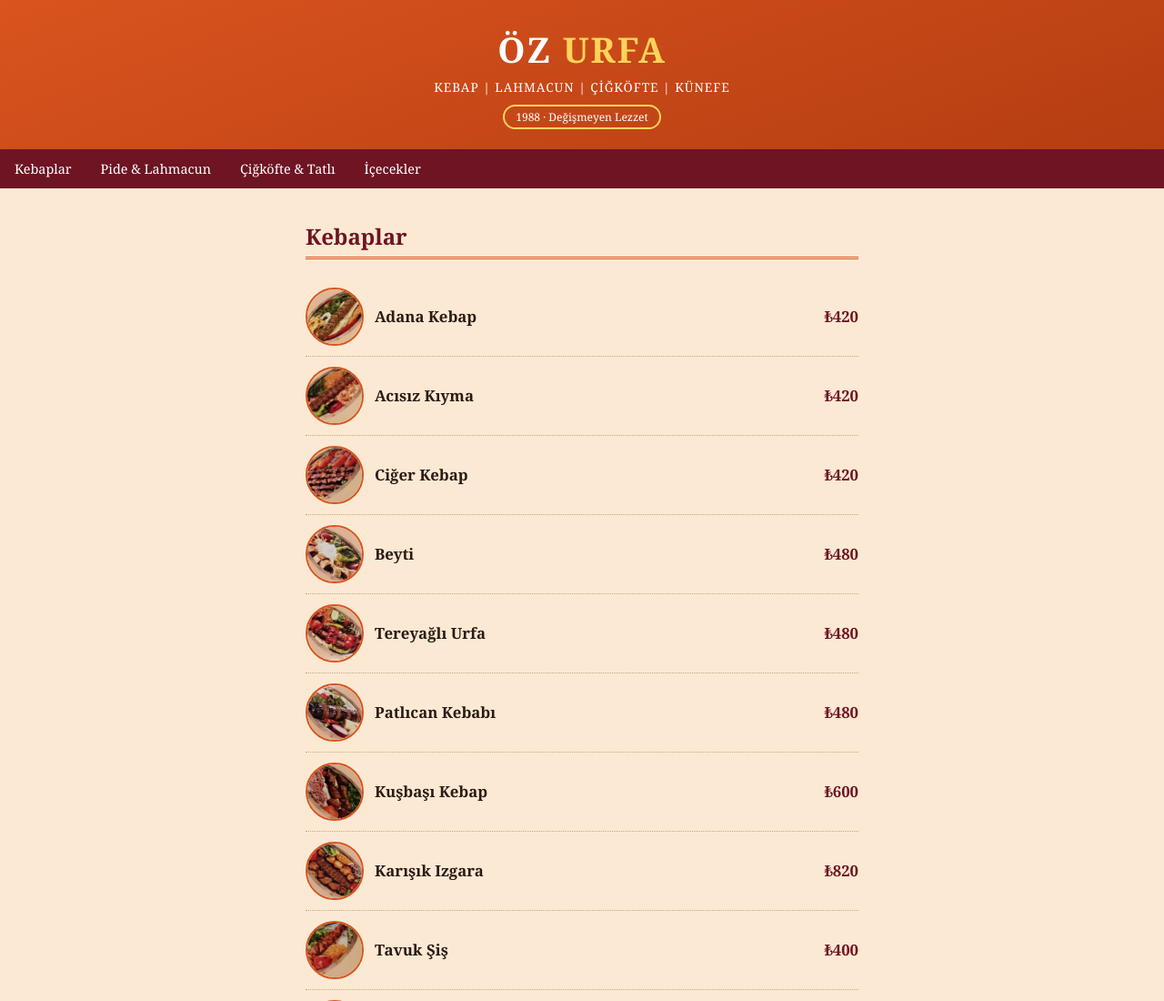
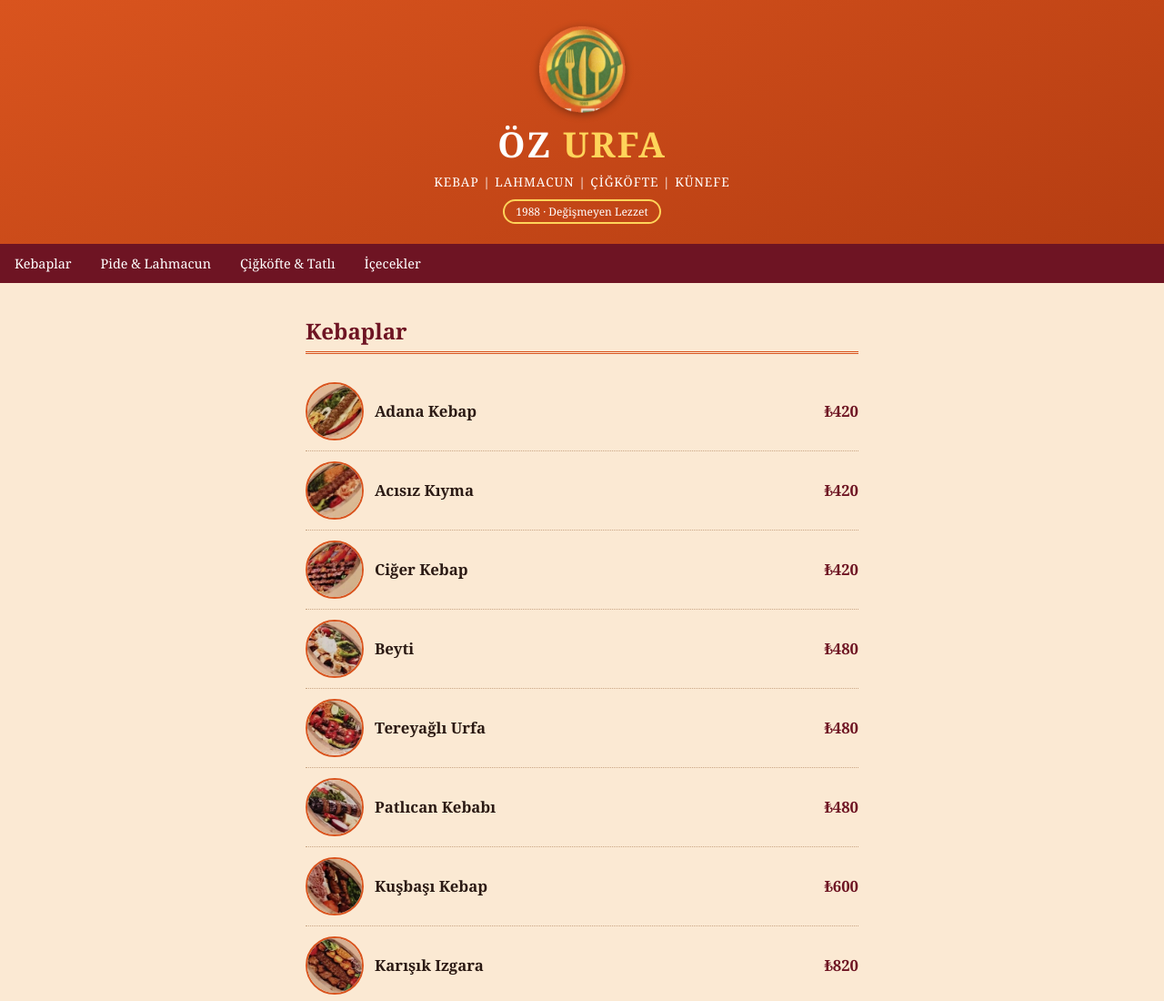
Before and after one commit to sedret/dizi, a plain HTML site: page index.html in a window 1280 px wide. Shown: the top 1100 px of the page at 91% size. Drawn offline with Linux system fonts and the light colour scheme.

Commit message:
Add restaurant logo to menu header and favicon (#3)
Claude-Session: https://claude.ai/code/session_01C2DEMDfhVTqhcb3Kc3qDGV

Co-authored-by: Claude <noreply@anthropic.com>

```diff
--- a/index.html
+++ b/index.html
@@ -4,11 +4,13 @@
 <meta charset="utf-8">
 <meta name="viewport" content="width=device-width, initial-scale=1">
 <title>Öz Urfa – Menü</title>
+<link rel="icon" href="favicon.png">
 <style>
   :root{--turuncu:#d9541e;--bordo:#6e1423;--krem:#fbe9d3;--yesil:#1f6b2e}
   *{box-sizing:border-box}
   body{margin:0;font-family:Georgia,"Times New Roman",serif;background:var(--krem);color:#2b1a14}
   header{background:linear-gradient(160deg,var(--turuncu),#b53d12);color:#fff;text-align:center;padding:28px 16px 22px}
+  .logo{width:96px;height:96px;display:block;margin:0 auto 8px;filter:drop-shadow(0 2px 4px rgba(0,0,0,.35))}
   header h1{margin:0;font-size:2.4rem;letter-spacing:2px}
   header h1 span{color:#ffd45a}
   header p{margin:6px 0 0;font-size:.85rem;letter-spacing:1px}
@@ -30,6 +32,7 @@
 </head>
 <body>
 <header>
+  <img class="logo" src="logo.png" alt="Öz Urfa logosu" width="96" height="96">
   <h1>ÖZ <span>URFA</span></h1>
   <p>KEBAP | LAHMACUN | ÇİĞKÖFTE | KÜNEFE</p>
   <div class="since">1988 · Değişmeyen Lezzet</div>
```
Also changed, not shown: .github/workflows/pages.yml, favicon.png (added), logo.png (added).
